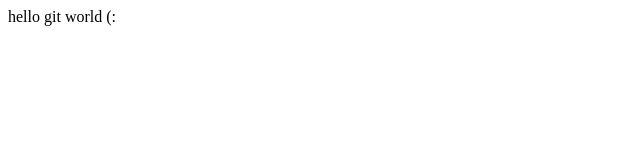
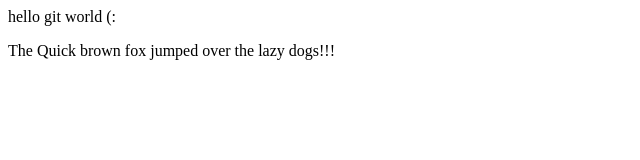
Before and after one commit to EkKingsley/demo-repo, a plain HTML site: page index.html in a window 1280 px wide. Shown: the whole page, without its empty margins (0-640 px from the left). Drawn offline with Linux system fonts and the light colour scheme.

Commit message:
index file update

```diff
--- a/index.html
+++ b/index.html
@@ -1 +1,5 @@
 <div>hello git world (: </div>
+
+<div>
+    <p>The Quick brown fox jumped over the lazy dogs!!!</p>
+</div>
```
